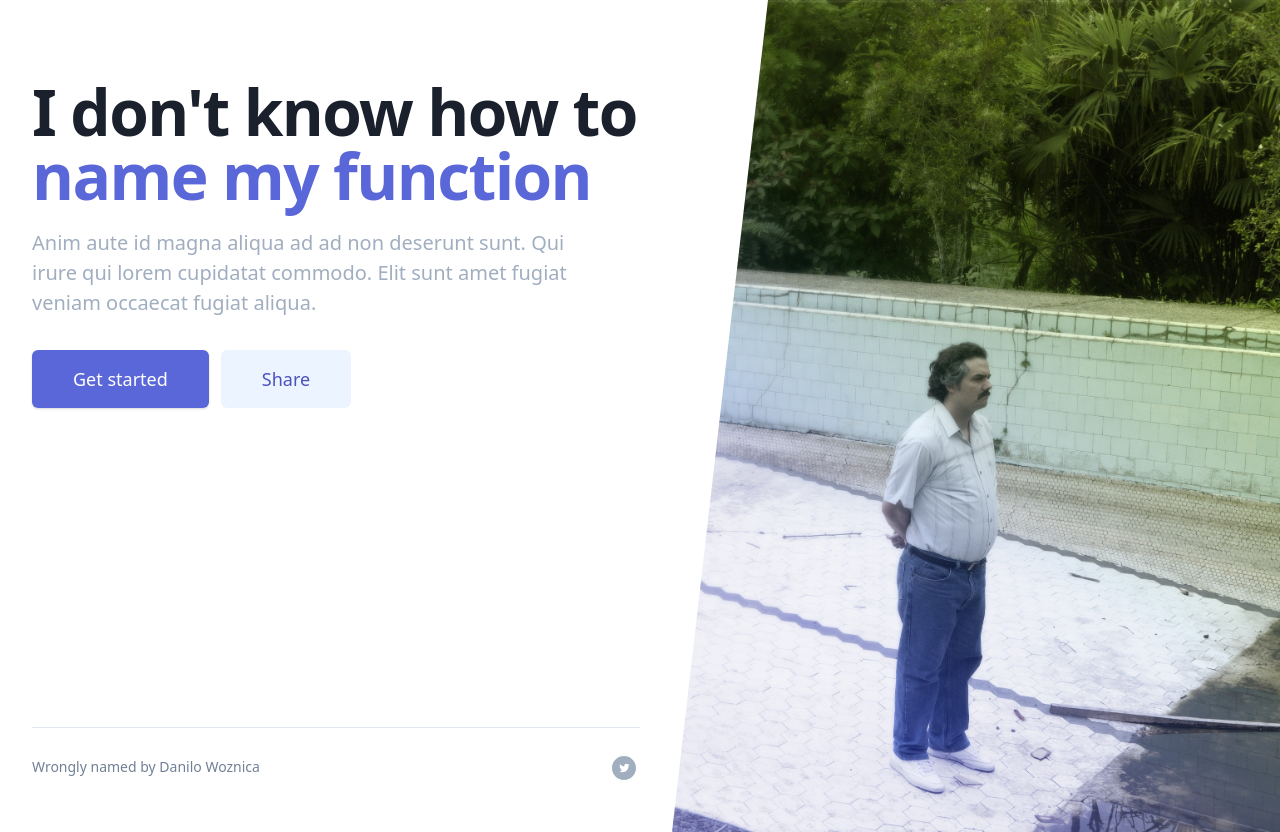
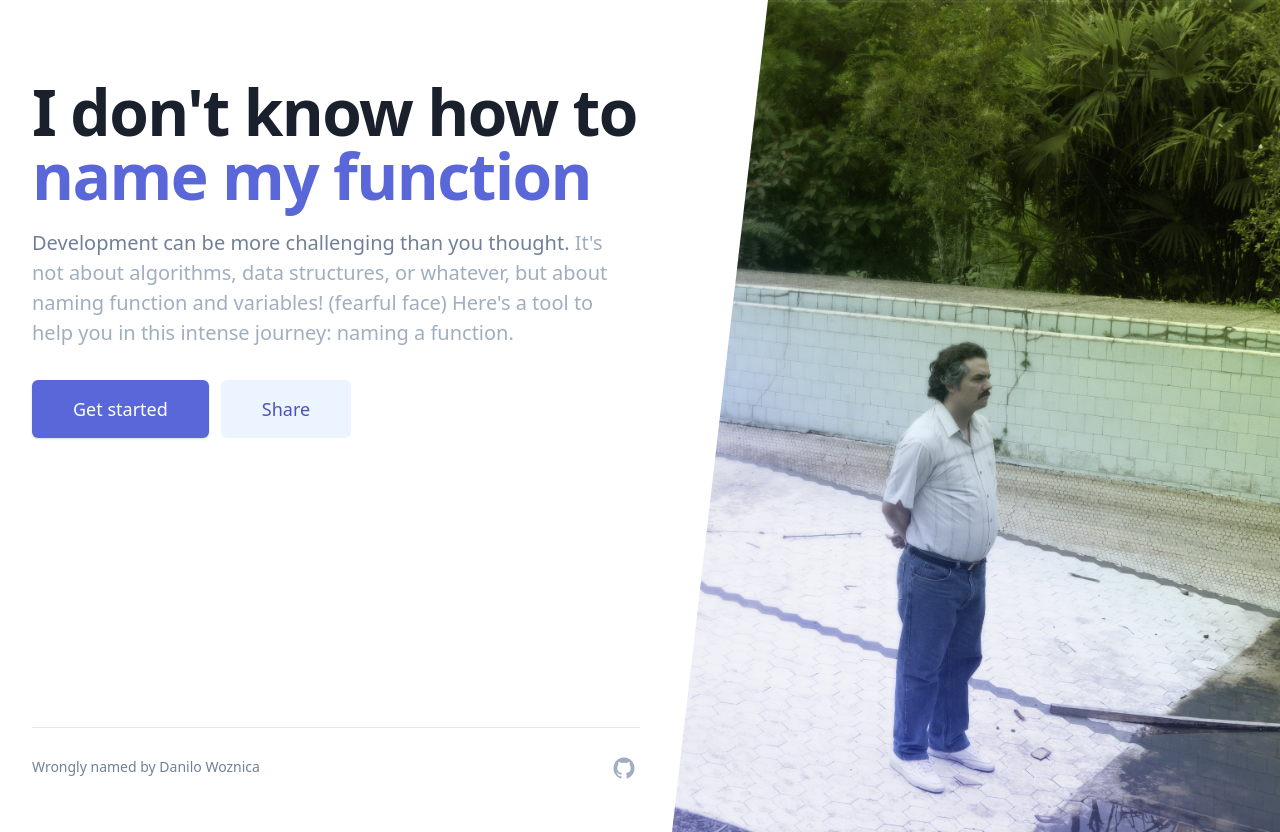
Before and after one commit to danilowoz/I-don-t-know-how-to-name-my-function, a Next.js app: page / in a window 1280 px wide. Built offline with nearby package versions, Linux system fonts and the light colour scheme.

Commit message:
feat: add content

```diff
--- a/src/components/Form.tsx
+++ b/src/components/Form.tsx
@@ -10,11 +10,11 @@ import {
 
 const classNames = {
   tabsWrapper:
-    'bg-gray-200 mt-3 text-sm text-gray-500 leading-none border-2 border-gray-200 rounded-full inline-flex',
+    'bg-gray-200 mt-3 text-sm text-gray-500 leading-none border-2 border-gray-200 overflow-hidden rounded-full inline-flex',
   tabRegular:
     'inline-flex items-center transition-all duration-300 ease-in active:outline-none focus:outline-none hover:text-indigo-600 rounded-l-full px-4 py-2 active',
   tabActive: 'bg-white text-indigo-600 rounded-full',
-  title: 'text-2xl text-gray-600 mt-10',
+  title: 'text-xl text-gray-600 mt-8',
 }
 
 const Form: React.FC<{
@@ -151,7 +151,7 @@ const Form: React.FC<{
       */}
         {isFunctional ? (
           <p className={classNames.title}>
-            Where it will <span className="text-indigo-600">get from?</span>
+            Where will data <span className="text-indigo-600">come from?</span>
           </p>
         ) : (
           <p className={classNames.title}>
@@ -173,7 +173,7 @@ const Form: React.FC<{
         />
       </div>
 
-      <div className="p-6 bg-gray-100">
+      <div className="p-6 bg-gray-100 sm:rounded-lg rounded-b-none">
         <div className="flex flex-row">
           <div className="mr-10">
             <p className={classNames.title} style={{ marginTop: 0 }}>
--- a/src/components/footer.tsx
+++ b/src/components/footer.tsx
@@ -1,6 +1,6 @@
 import React from 'react'
 
-const Footer = () => {
+const Footer: React.FC = () => {
   return (
     <>
       <div className="pt-2 absolute" style={{ bottom: 0, right: 32, left: 32 }}>
@@ -9,41 +9,26 @@ const Footer = () => {
 md:flex-row max-w-6xl "
         >
           <p className="mt-2 text-gray-600">
-            Wrongly named by <a href="http://danilowoz.com/">Danilo Woznica</a>
+            Wrongly named by{' '}
+            <a href="http://danilowoz.com/" target="_blank" rel="noreferrer">
+              Danilo Woznica
+            </a>
           </p>
           <div className="md:flex-auto md:flex-row-reverse mt-2 flex-row flex">
-            <a href="/#" className="w-6 mx-1">
+            <a
+              target="_blank"
+              rel="noreferrer"
+              href="https://github.com/danilowoz/I-don-t-know-how-to-name-my-function"
+              className="w-6 mx-1"
+            >
               <svg
-                className="fill-current cursor-pointer text-gray-500 hover:text-gray-400"
+                className="fill-current cursor-pointer text-gray-500 transition duration-200 transition-all ease-in-out hover:text-gray-400"
+                xmlns="http://www.w3.org/2000/svg"
                 width="100%"
                 height="100%"
-                viewBox="0 0 24 24"
-                version="1.1"
-                xmlSpace="preserve"
-                style={{
-                  fillRule: 'evenodd',
-                  clipRule: 'evenodd',
-                  strokeLinejoin: 'round',
-                  strokeMiterlimit: 2,
-                }}
+                viewBox="0 0 512 512"
               >
-                <path
-                  id="Twitter"
-                  d="M24,12c0,6.627 -5.373,12 -12,12c-6.627,0 -12,-5.373 -12,-12c0,-6.627
-            5.373,-12 12,-12c6.627,0 12,5.373 12,12Zm-6.465,-3.192c-0.379,0.168
-            -0.786,0.281 -1.213,0.333c0.436,-0.262 0.771,-0.676
-            0.929,-1.169c-0.408,0.242 -0.86,0.418 -1.341,0.513c-0.385,-0.411
-            -0.934,-0.667 -1.541,-0.667c-1.167,0 -2.112,0.945 -2.112,2.111c0,0.166
-            0.018,0.327 0.054,0.482c-1.754,-0.088 -3.31,-0.929
-            -4.352,-2.206c-0.181,0.311 -0.286,0.674 -0.286,1.061c0,0.733 0.373,1.379
-            0.94,1.757c-0.346,-0.01 -0.672,-0.106 -0.956,-0.264c-0.001,0.009
-            -0.001,0.018 -0.001,0.027c0,1.023 0.728,1.877 1.694,2.07c-0.177,0.049
-            -0.364,0.075 -0.556,0.075c-0.137,0 -0.269,-0.014 -0.397,-0.038c0.268,0.838
-            1.048,1.449 1.972,1.466c-0.723,0.566 -1.633,0.904 -2.622,0.904c-0.171,0
-            -0.339,-0.01 -0.504,-0.03c0.934,0.599 2.044,0.949 3.237,0.949c3.883,0
-            6.007,-3.217 6.007,-6.008c0,-0.091 -0.002,-0.183 -0.006,-0.273c0.413,-0.298
-            0.771,-0.67 1.054,-1.093Z"
-                />
+                <path d="M256,32C132.3,32,32,134.9,32,261.7c0,101.5,64.2,187.5,153.2,217.9a17.56,17.56,0,0,0,3.8.4c8.3,0,11.5-6.1,11.5-11.4,0-5.5-.2-19.9-.3-39.1a102.4,102.4,0,0,1-22.6,2.7c-43.1,0-52.9-33.5-52.9-33.5-10.2-26.5-24.9-33.6-24.9-33.6-19.5-13.7-.1-14.1,1.4-14.1h.1c22.5,2,34.3,23.8,34.3,23.8,11.2,19.6,26.2,25.1,39.6,25.1a63,63,0,0,0,25.6-6c2-14.8,7.8-24.9,14.2-30.7-49.7-5.8-102-25.5-102-113.5,0-25.1,8.7-45.6,23-61.6-2.3-5.8-10-29.2,2.2-60.8a18.64,18.64,0,0,1,5-.5c8.1,0,26.4,3.1,56.6,24.1a208.21,208.21,0,0,1,112.2,0c30.2-21,48.5-24.1,56.6-24.1a18.64,18.64,0,0,1,5,.5c12.2,31.6,4.5,55,2.2,60.8,14.3,16.1,23,36.6,23,61.6,0,88.2-52.4,107.6-102.3,113.3,8,7.1,15.2,21.1,15.2,42.5,0,30.7-.3,55.5-.3,63,0,5.4,3.1,11.5,11.4,11.5a19.35,19.35,0,0,0,4-.4C415.9,449.2,480,363.1,480,261.7,480,134.9,379.7,32,256,32Z" />
               </svg>
             </a>
           </div>
--- a/src/components/syntax.tsx
+++ b/src/components/syntax.tsx
@@ -1,5 +1,6 @@
 import { AnimatePresence, motion } from 'framer-motion'
-import React from 'react'
+import React, { useEffect } from 'react'
+import Clipboard from 'clipboard'
 
 import { State } from 'components/options'
 
@@ -8,12 +9,41 @@ const SyntaxHighlight: React.FC<{ code: string; state: State }> = ({
   state,
 }) => {
   const isNinjaMode = state.ninjaMode
+
+  useEffect(() => {
+    const clipBoard = new Clipboard('#copy-to-clipboard')
+
+    return () => {
+      clipBoard.destroy()
+    }
+  }, [])
+
   return (
     <div
       className="absolute font-sans overflow-hidden"
       style={{ width: '70%', left: '15%', top: '45%' }}
     >
       <motion.div initial={{ opacity: 0 }} animate={{ opacity: 1 }}>
+        <button
+          id="copy-to-clipboard"
+          data-clipboard-text={`function ${code} {}`}
+          className="absolute"
+          style={{ right: '1em', top: '1em' }}
+        >
+          <svg
+            className="fill-current cursor-pointer transition duration-200 transition-all ease-in-out text-gray-400 hover:text-gray-600 w-4"
+            xmlns="http://www.w3.org/2000/svg"
+            width="100%"
+            height="100%"
+            version="1.1"
+            viewBox="0 0 477.867 477.867"
+            xmlSpace="preserve"
+          >
+            <path d="M341.333 85.333H51.2c-28.277 0-51.2 22.923-51.2 51.2v290.133c0 28.277 22.923 51.2 51.2 51.2h290.133c28.277 0 51.2-22.923 51.2-51.2V136.533c0-28.277-22.923-51.2-51.2-51.2zM358.4 426.667c0 9.426-7.641 17.067-17.067 17.067H51.2c-9.426 0-17.067-7.641-17.067-17.067V136.533c0-9.426 7.641-17.067 17.067-17.067h290.133c9.426 0 17.067 7.641 17.067 17.067v290.134z" />
+            <path d="M426.667 0h-307.2c-28.277 0-51.2 22.923-51.2 51.2 0 9.426 7.641 17.067 17.067 17.067S102.4 60.626 102.4 51.2s7.641-17.067 17.067-17.067h307.2c9.426 0 17.067 7.641 17.067 17.067v307.2c0 9.426-7.641 17.067-17.067 17.067s-17.067 7.641-17.067 17.067 7.641 17.067 17.067 17.067c28.277 0 51.2-22.923 51.2-51.2V51.2c0-28.277-22.923-51.2-51.2-51.2z" />
+          </svg>
+        </button>
+
         <div
           className={`${
             isNinjaMode ? 'bg-gray-900' : 'bg-white'
--- a/src/pages/_app.tsx
+++ b/src/pages/_app.tsx
@@ -1,13 +1,29 @@
 import React from 'react'
 import '../../styles/index.css'
 import { NextSeo } from 'next-seo'
+
+const domain = 'http://namingmyfunction.vercel.app/'
 
 function MyApp({ Component, pageProps }: any) {
   return (
     <>
       <NextSeo
-        title="Naming my function"
-        description="A short description goes here."
+        title="I don't know how to name my function"
+        description="It's not about algorithms, data structures, or whatever, but about naming function and variables! Here's a tool to help you in this intense journey: naming a function."
+        openGraph={{
+          url: domain,
+          title: `I don't know how to name my function`,
+          description: 'Open Graph Description',
+          images: [
+            {
+              url: `${domain}/share.jpg`,
+            },
+          ],
+          site_name: 'SiteName',
+        }}
+        twitter={{
+          cardType: 'summary_large_image',
+        }}
       />
       <Component {...pageProps} />
     </>
--- a/src/pages/index.tsx
+++ b/src/pages/index.tsx
@@ -48,9 +48,13 @@ const IndexPage: React.FC = () => {
                   <span className="text-indigo-600"> name my function</span>
                 </h2>
                 <p className="mt-3 text-base text-gray-500 sm:mt-5 sm:text-lg sm:max-w-xl sm:mx-auto md:mt-5 md:text-xl lg:mx-0">
-                  Anim aute id magna aliqua ad ad non deserunt sunt. Qui irure
-                  qui lorem cupidatat commodo. Elit sunt amet fugiat veniam
-                  occaecat fugiat aliqua.
+                  <span className="text-gray-600">
+                    Development can be more challenging than you thought.
+                  </span>{' '}
+                  It&apos;s not about algorithms, data structures, or whatever,
+                  but about naming function and variables! (fearful face)
+                  Here&apos;s a tool to help you in this intense journey: naming
+                  a function.
                 </p>
 
                 <AnimatePresence>
```
Also changed, not shown: package.json (+7 -5 lines), public/share.jpg (added), 1 other file (tests, documents, lock files or other folders).
